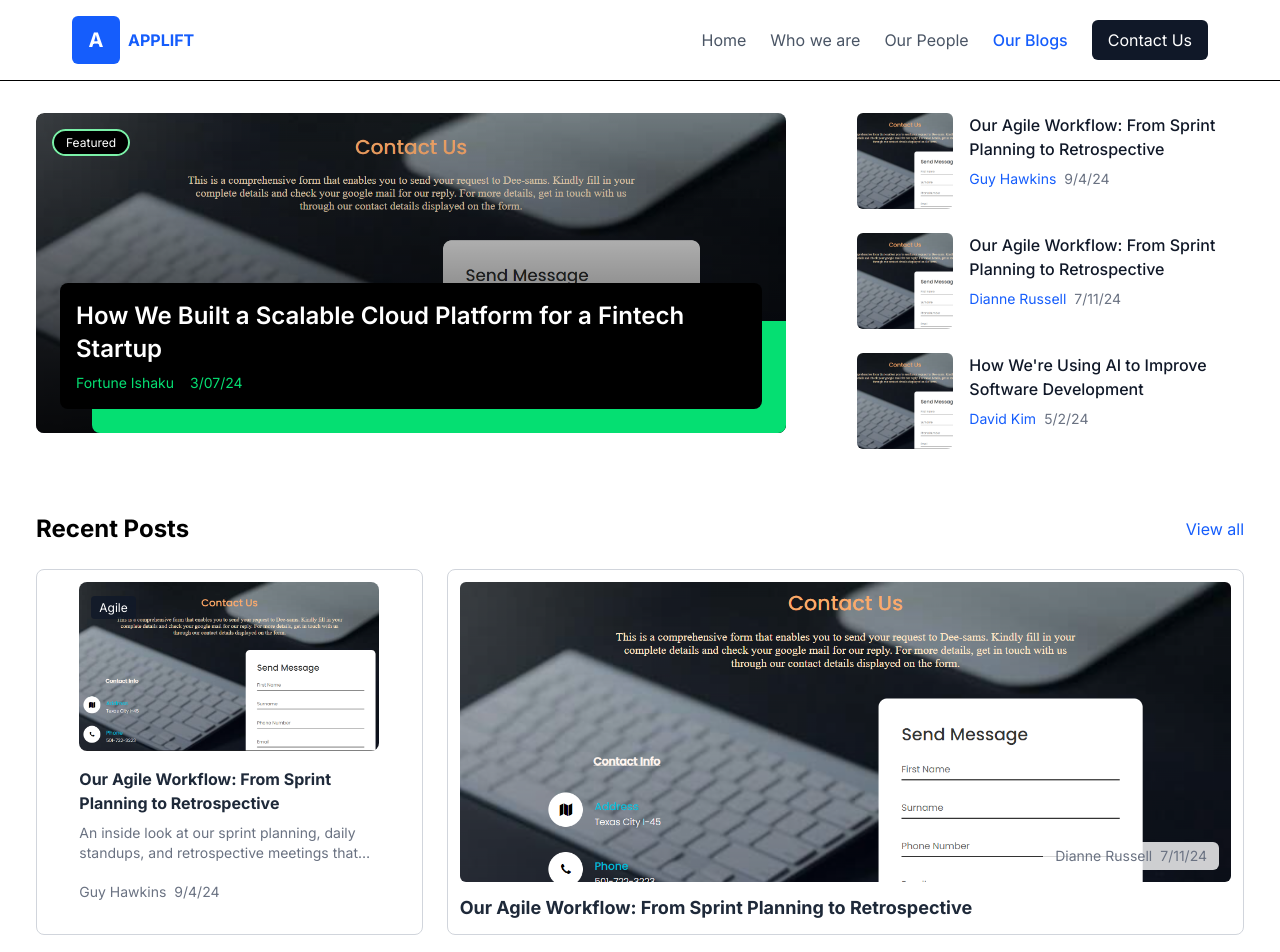
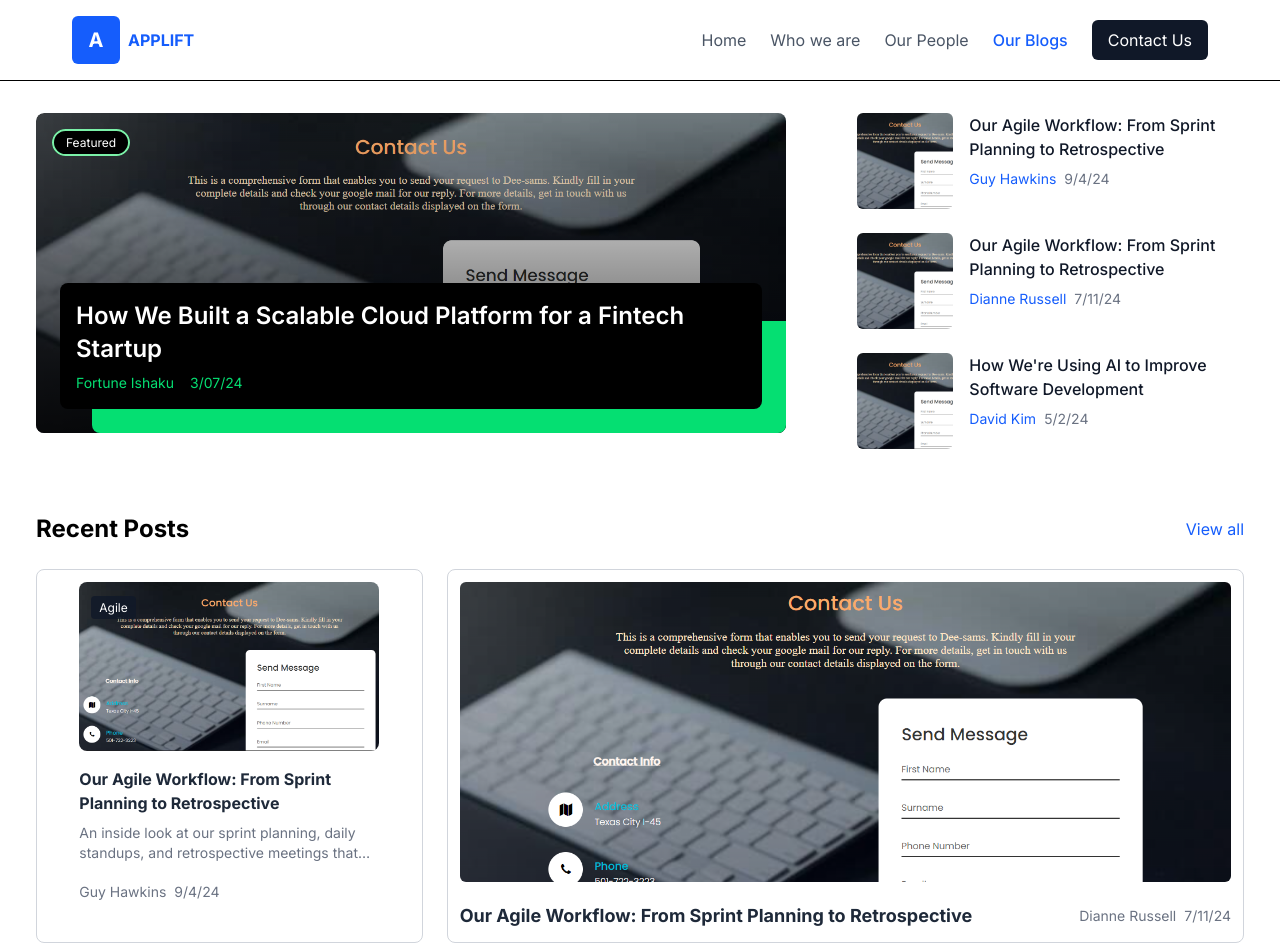
Before and after one commit to AmDeeJhay/Applift-blog, a Next.js app: page /blogs in a window 1280 px wide. Shown: the top 952 px of the page. Built offline with nearby package versions, Linux system fonts and the light colour scheme.

Commit message:
updated alignment

```diff
--- a/src/components/blog/recent-post.tsx
+++ b/src/components/blog/recent-post.tsx
@@ -31,18 +31,20 @@ export function RecentPosts({ posts }: RecentPostsProps): JSX.Element {
                     fill
                     className="object-cover hover:scale-105 transition-transform duration-300"
                   />
+                </div>
+
+                {/* Title and Metadata Section */}
+                <div className="flex justify-between items-center mt-2">
+                  {/* Post Title */}
+                  <h3 className="font-bold text-gray-800 text-lg break-words">
+                    {post.title}
+                  </h3>
+
                   {/* Author and Date */}
-                  <div className="absolute bottom-3 right-3 text-sm text-gray-500 bg-white/80 px-3 py-1 rounded-md">
+                  <div className="text-sm text-gray-500">
                     <span>{post.author}</span>
                     <span className="ml-2">{post.date}</span>
                   </div>
-                </div>
-
-                {/* Title Section */}
-                <div>
-                  <h3 className="font-bold text-gray-800 text-lg break-words">
-                    {post.title}
-                  </h3>
                 </div>
               </div>
             ) : (
```
